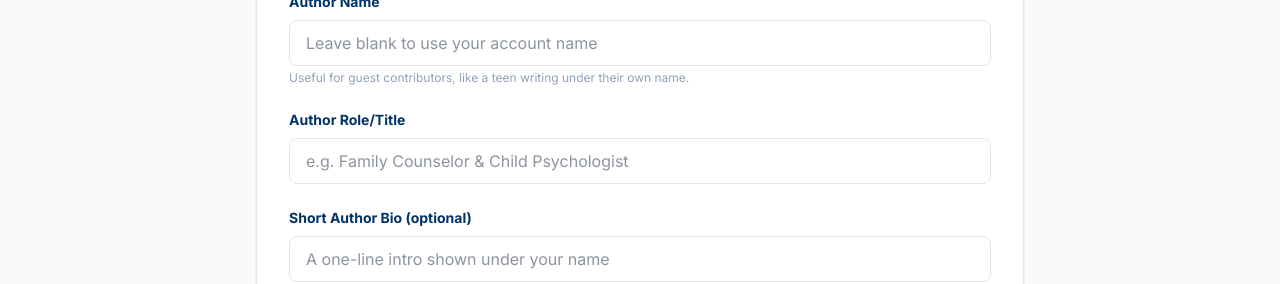
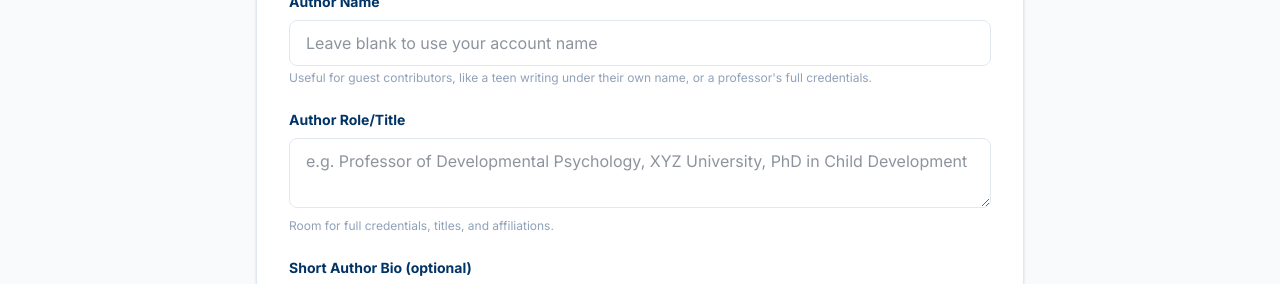
Before and after one commit to umernaveed21/parent-teen, a Next.js app: page /dashboard in a window 1280 px wide. Shown: the part 584-868 px from the top of the page. Built offline with nearby package versions, Linux system fonts and the light colour scheme; no server answers.

Commit message:
Support extended author role field across create and edit forms

```diff
--- a/src/app/api/posts/[id]/route.js
+++ b/src/app/api/posts/[id]/route.js
@@ -76,7 +76,7 @@ export async function GET(request, { params }) {
       title: get('title'),
       description: get('description'),
       author: get('author'),
-      authorRole: get('authorRole'),
+      authorRole: get('authorRoleExtended') || get('authorRole'),
       guestAuthorBio: get('guestAuthorBio'),
       authorReferenceId,
       subCategory: get('subCategory'),
@@ -115,7 +115,8 @@ export async function PUT(request, { params }) {
     entry.fields.title = { 'en-US': body.title };
     entry.fields.description = { 'en-US': body.description };
     entry.fields.author = { 'en-US': body.author };
-    entry.fields.authorRole = { 'en-US': body.authorRole };
+    entry.fields.authorRole = { 'en-US': body.authorRole || '' };
+    entry.fields.authorRoleExtended = { 'en-US': body.authorRoleExtended || '' };
     entry.fields.guestAuthorBio = { 'en-US': body.guestAuthorBio || '' };
     entry.fields.subCategory = { 'en-US': body.subCategory };
     entry.fields.category = { 'en-US': body.category };
--- a/src/app/api/posts/route.js
+++ b/src/app/api/posts/route.js
@@ -62,7 +62,8 @@ export async function POST(request) {
       slug: { 'en-US': body.slug },
       description: { 'en-US': body.description },
       author: { 'en-US': body.author },
-      authorRole: { 'en-US': body.authorRole },
+      authorRole: { 'en-US': body.authorRole || '' },
+      authorRoleExtended: { 'en-US': body.authorRoleExtended || '' },
       guestAuthorBio: { 'en-US': body.guestAuthorBio || '' },
       date: { 'en-US': new Date().toISOString() },
       readTime: { 'en-US': body.readTime || '5 min read' },
--- a/src/app/dashboard/page.js
+++ b/src/app/dashboard/page.js
@@ -102,7 +102,8 @@ export default function DashboardPage() {
           slug: generateSlug(title),
           description,
           author: selectedAuthor ? selectedAuthor.name : (authorName || user?.fullName || user?.primaryEmailAddress?.emailAddress || 'Unknown'),
-          authorRole: selectedAuthor ? selectedAuthor.role : authorRole,
+          authorRole: selectedAuthor ? selectedAuthor.role : '',
+          authorRoleExtended: selectedAuthor ? '' : authorRole,
           guestAuthorBio: selectedAuthor ? '' : guestAuthorBio,
           authorReferenceId: selectedAuthorId || null,
           readTime: calculateReadTime(content),
@@ -196,18 +197,21 @@ export default function DashboardPage() {
                   className="w-full border border-slate-200 rounded-lg px-4 py-2.5 text-slate-800 focus:outline-none focus:ring-2 focus:ring-[#009999]"
                 />
                 <p className="text-xs text-slate-400 mt-1">
-                  Useful for guest contributors, like a teen writing under their own name.
+                  Useful for guest contributors, like a teen writing under their own name, or a professor's full credentials.
                 </p>
               </div>
               <div>
                 <label className="block text-sm font-bold text-[#003366] mb-2">Author Role/Title</label>
-                <input
-                  type="text"
+                <textarea
                   value={authorRole}
                   onChange={(e) => setAuthorRole(e.target.value)}
-                  placeholder="e.g. Family Counselor & Child Psychologist"
+                  placeholder="e.g. Professor of Developmental Psychology, XYZ University, PhD in Child Development"
+                  rows={2}
                   className="w-full border border-slate-200 rounded-lg px-4 py-2.5 text-slate-800 focus:outline-none focus:ring-2 focus:ring-[#009999]"
                 />
+                <p className="text-xs text-slate-400 mt-1">
+                  Room for full credentials, titles, and affiliations.
+                </p>
               </div>
               <div>
                 <label className="block text-sm font-bold text-[#003366] mb-2">Short Author Bio (optional)</label>
--- a/src/components/EditPostForm.js
+++ b/src/components/EditPostForm.js
@@ -103,7 +103,8 @@ export default function EditPostForm({ postId }) {
           title,
           description,
           author: selectedAuthor ? selectedAuthor.name : authorName,
-          authorRole: selectedAuthor ? selectedAuthor.role : authorRole,
+          authorRole: selectedAuthor ? selectedAuthor.role : '',
+          authorRoleExtended: selectedAuthor ? '' : authorRole,
           guestAuthorBio: selectedAuthor ? '' : guestAuthorBio,
           authorReferenceId: selectedAuthorId || null,
           content,
@@ -190,12 +191,16 @@ export default function EditPostForm({ postId }) {
           </div>
           <div>
             <label className="block text-sm font-bold text-[#003366] mb-2">Author Role/Title</label>
-            <input
-              type="text"
+            <textarea
               value={authorRole}
               onChange={(e) => setAuthorRole(e.target.value)}
+              rows={2}
+              placeholder="e.g. Professor of Developmental Psychology, XYZ University, PhD in Child Development"
               className="w-full border border-slate-200 rounded-lg px-4 py-2.5 text-slate-800 focus:outline-none focus:ring-2 focus:ring-[#009999]"
             />
+            <p className="text-xs text-slate-400 mt-1">
+              Room for full credentials, titles, and affiliations.
+            </p>
           </div>
           <div>
             <label className="block text-sm font-bold text-[#003366] mb-2">Short Author Bio (optional)</label>
```
Also changed, not shown: src/lib/contentful.js.
